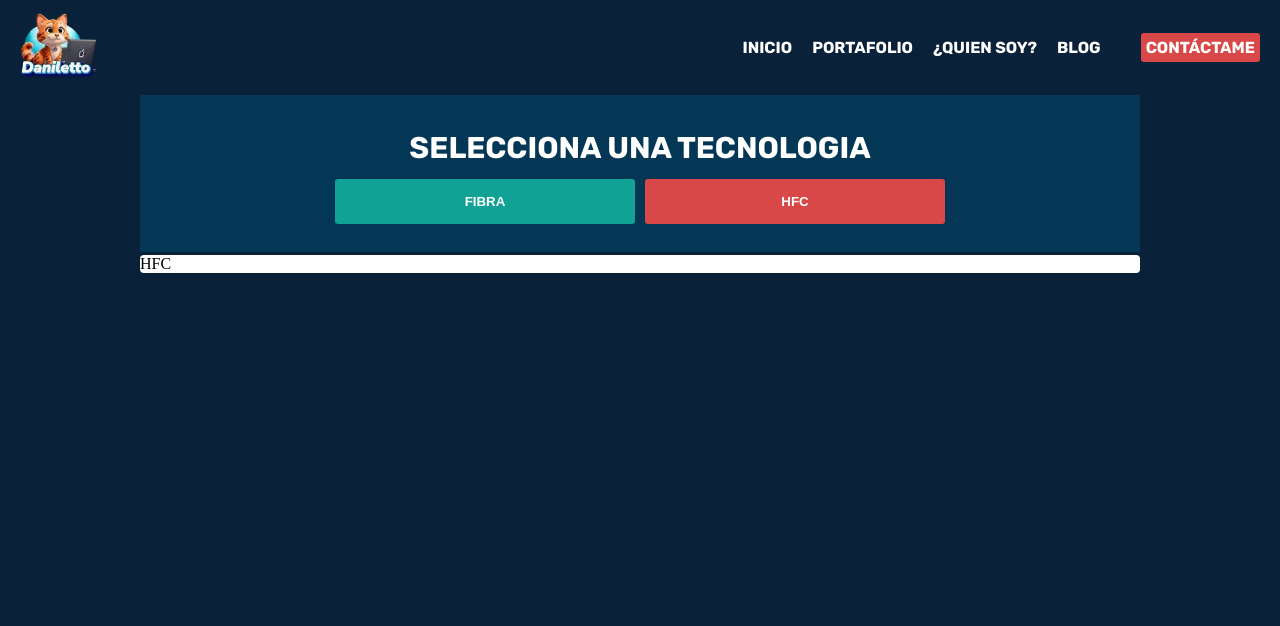
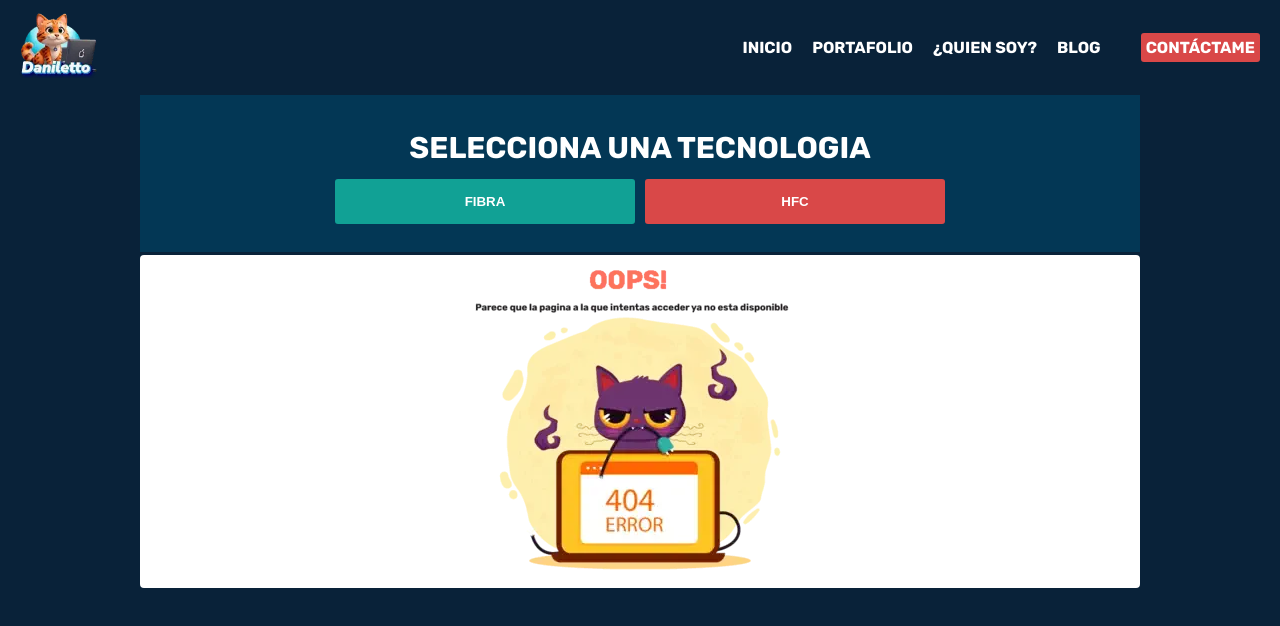
Before and after one commit to Danilett0/Daniletto, a React (Create React App) app: page /SuportCos in a window 1280 px wide. Both pictures are taken after a click on the button "HFC". Shown: the top 626 px of the page. Built offline with nearby package versions, Linux system fonts and the light colour scheme.

Commit message:
mejoras visuales para procesos en construccion

```diff
--- a/src/Components/SoportCos/Gpon/P2p.jsx
+++ b/src/Components/SoportCos/Gpon/P2p.jsx
@@ -2,8 +2,8 @@ import React from 'react'
 
 function P2p(props) {
   return (
-    <div className='MainP2p'>
-        <h3>Selecciona Marca</h3>
+    <div style={{display:"flex", justifyContent: "center"}} className='MainP2p'>
+      <img src="/images/NotFound/Not-Found.webp" alt="" />
     </div>
   )
 }
--- a/src/Components/SoportCos/HFC.jsx
+++ b/src/Components/SoportCos/HFC.jsx
@@ -2,7 +2,9 @@ import React from 'react'
 
 function HFC(props) {
   return (
-    <div>HFC</div>
+    <div style={{display:"flex", justifyContent: "center"}} className='MainHfc'>
+      <img src="/images/NotFound/Not-Found.webp" alt="" />
+    </div>
   )
 }
 
--- a/src/Pages/SuportCos.jsx
+++ b/src/Pages/SuportCos.jsx
@@ -5,7 +5,7 @@ import "../App.css";
 import "../styles/pages/SuportCos.css";
 
 function SuportCos() {
-  const [Fibra, SetFibra] = useState(true);
+  const [Fibra, SetFibra] = useState(false);
   const [Hfc, SetHfc] = useState(false);
 
   return (
```
